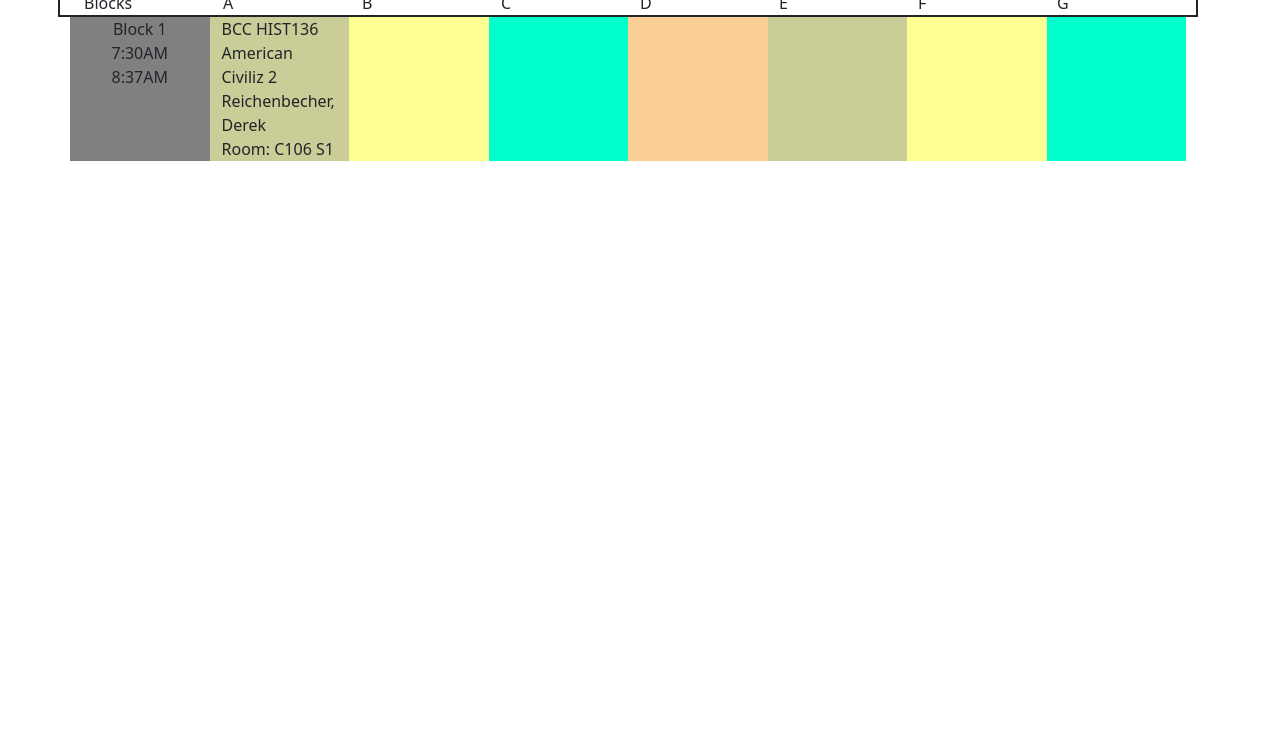
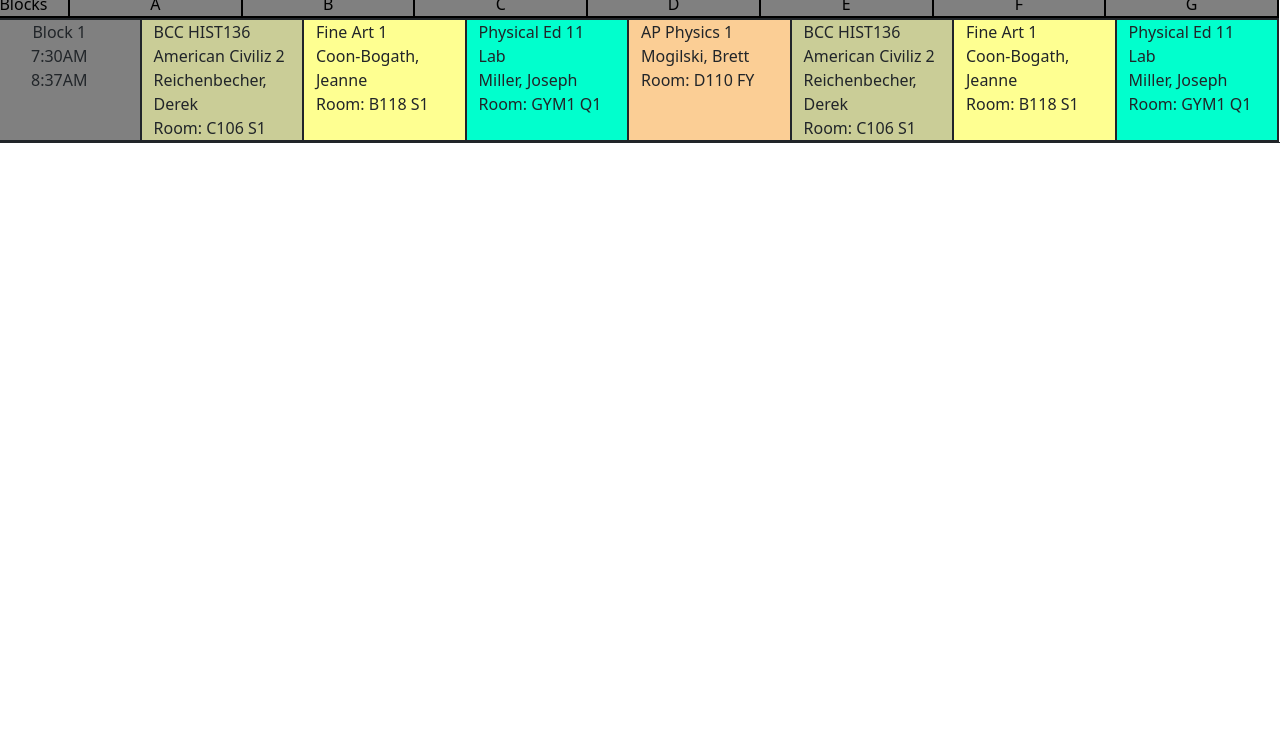
Before and after one commit to Lukerogan/juniorYear, a plain HTML site: page index.html in a window 1280 px wide. Shown: the part 67-800 px from the top of the page. Drawn offline with nearby package versions, Linux system fonts and the light colour scheme.

Commit message:
seccond commit

```diff
--- a/css/style.css
+++ b/css/style.css
@@ -1,16 +1,21 @@
 .row, .col{
     border: 1px solid;
-    border-style: hidden;
+    border-style:solid;
   }
 
-  table {width: 100%;
+  .blockscol{
+    max-width: 7%;
+  }
+
+  .container {width: 100%;
 }
 h1{
 text-align: center;
 }
-th {
+.blocks {
 background-color: gray;
 color: black;
+text-align: center;
 }
 .grey{background-color: gray;
 text-align: center;}
--- a/index.html
+++ b/index.html
@@ -8,14 +8,14 @@
     <link rel="stylesheet" href="css/style.css">
   </head>
   <body>
-    <div class="container">
+    <div class="container-fluid p-0 ">
 
-        <h1>Hello, world!</h1>
+        <h1>luke's schedule</h1>
 
-        <div class="row outside border-dark border-2">
+        <div class="row p-0">
 
-        <div class="row border border-dark border-2">
-            <div class="col">Blocks</div>
+        <div class="row blocks p-0">
+            <div class="col blockscol">Blocks</div>
             <div class="col">A</div>
             <div class="col">B</div>
             <div class="col">C</div>
@@ -24,20 +24,33 @@
             <div class="col">F</div>
             <div class="col">G</div>
         </div>
-<div class="row">
+<div class="row p-0">
     <div class="col grey">Block 1<br>
         7:30AM<br>
-        8:37AM</td></div>
+        8:37AM</div>
     <div class="col p1">BCC HIST136
         American Civiliz 2<br>
         Reichenbecher, Derek<br>
-        Room: C106 S1</td></div>
-    <div class="col p4"></div>
-    <div class="col p3"></div>
-    <div class="col p2"></div>
-    <div class="col p1"></div>
-    <div class="col p4"></div>
-    <div class="col p3"></div>
+        Room: C106 S1</div>
+    <div class="col p4">Fine Art 1<br>
+      Coon-Bogath, Jeanne<br>
+      Room: B118 S1</div>
+    <div class="col p3">Physical Ed 11 Lab<br>
+      Miller, Joseph<br>
+      Room: GYM1 Q1</div>
+    <div class="col p2">AP Physics 1<br>
+      Mogilski, Brett<br>
+      Room:  D110 FY</div>
+    <div class="col p1">BCC HIST136
+      American Civiliz 2<br>
+      Reichenbecher, Derek<br>
+      Room: C106 S1</div>
+    <div class="col p4">Fine Art 1<br>
+      Coon-Bogath, Jeanne<br>
+      Room: B118 S1</div>
+    <div class="col p3">Physical Ed 11 Lab<br>
+      Miller, Joseph<br>
+      Room: GYM1 Q1</div>
 </div>
     </div>
 
```
